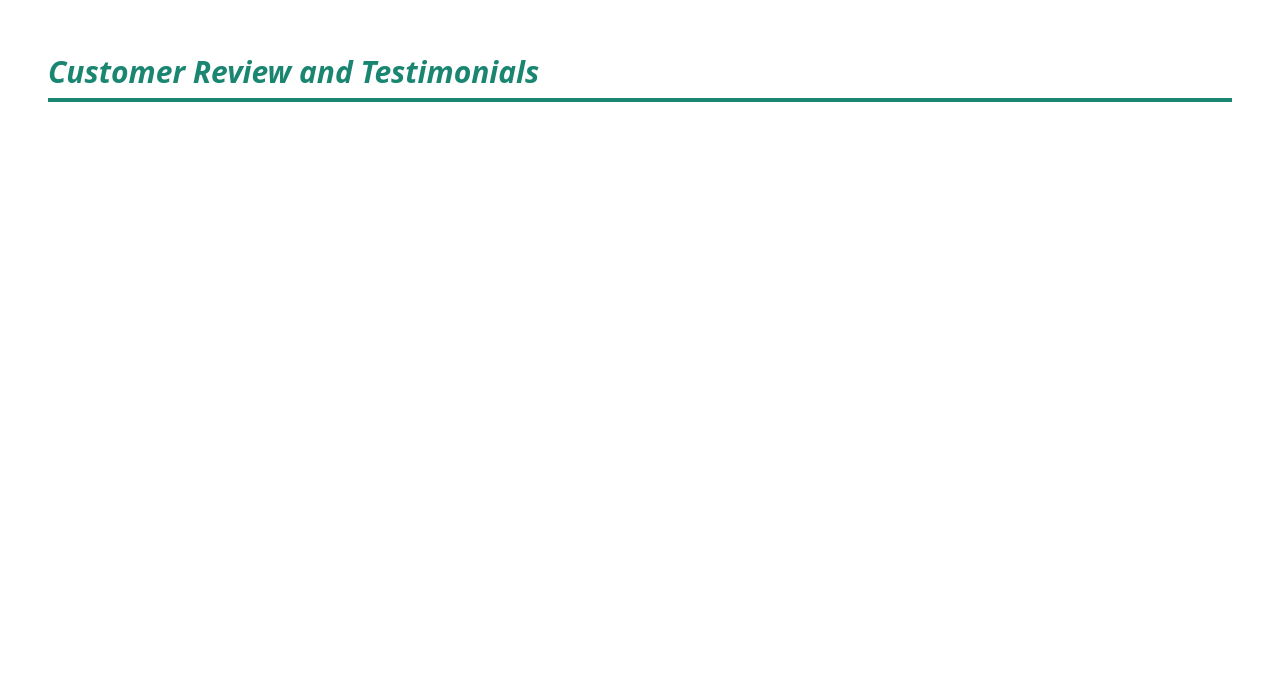
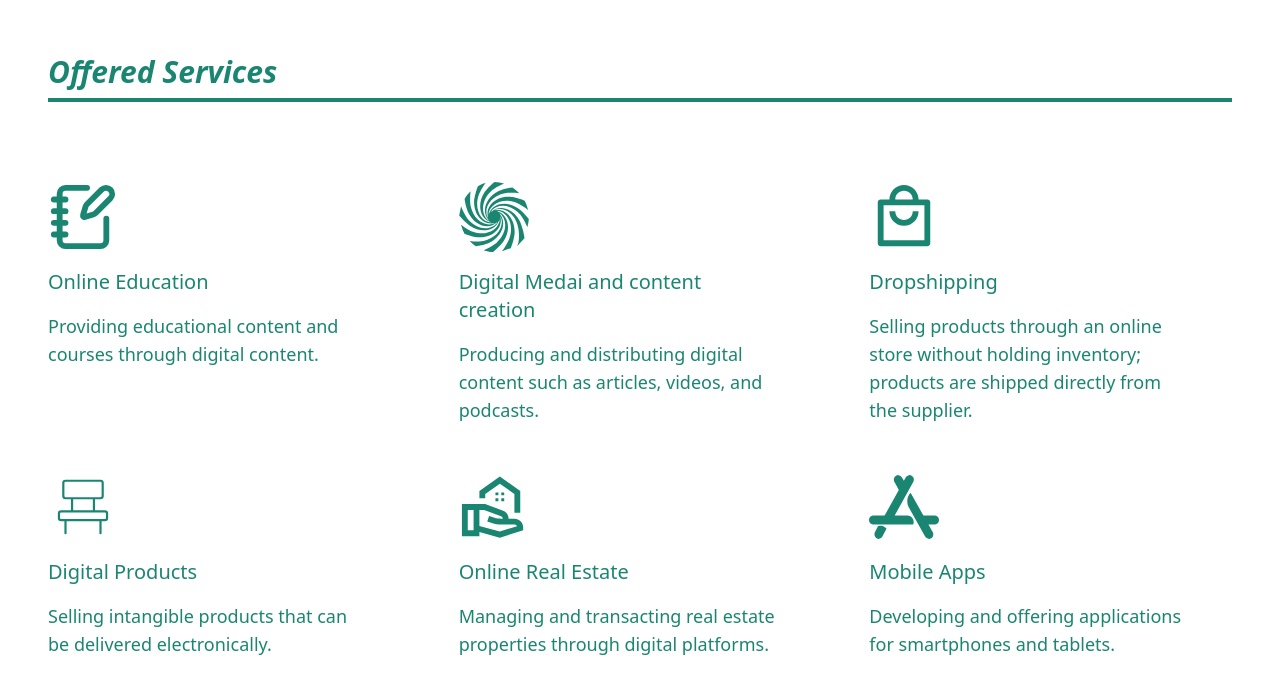
Before and after one commit to ShinobiKoda/abm, a Next.js app: page / in a window 1280 px wide. Shown: the part 1398-2088 px from the top of the page. Before the commit the page ends 1532 px from the top, so only its background shows below. Built offline with nearby package versions, Linux system fonts and the light colour scheme.

Commit message:
feat: update Homepage component to include offered services section with icons and descriptions

```diff
--- a/next.config.ts
+++ b/next.config.ts
@@ -2,7 +2,14 @@ import type { NextConfig } from "next";
 
 const nextConfig: NextConfig = {
   images: {
-    domains: ["us-ms.gr-cdn.com"],
+    remotePatterns: [
+      {
+        protocol: "https",
+        hostname: "us-ms.gr-cdn.com",
+        port: "",
+        pathname: "/**",
+      },
+    ],
   },
 };
 
--- a/src/components/Homepage.tsx
+++ b/src/components/Homepage.tsx
@@ -10,6 +10,11 @@ import {
   HoverScale,
   PageTransition,
 } from "./animations/motion";
+import { LuNotebookPen } from "react-icons/lu";
+import { SiMediamarkt, SiAppstore } from "react-icons/si";
+import { RiShoppingBag4Line } from "react-icons/ri";
+import { PiChairThin } from "react-icons/pi";
+import { MdOutlineRealEstateAgent } from "react-icons/md";
 
 export function Homepage() {
   return (
@@ -82,9 +87,66 @@ export function Homepage() {
             <div className="w-full mt-[200px]  px-4 lg:px-12 max-w-[1440px] mx-auto">
               <div className="w-full flex-col space-y-2">
                 <h2 className="font-bold text-xl lg:text-3xl italic text-[#1a8671]">
-                  Customer Review and Testimonials
+                  Offered Services
                 </h2>
                 <div className="w-full h-1 bg-[#1a8671]"></div>
+              </div>
+
+              <div className="w-full grid gap-12 grid-cols-1 sm:grid-cols-2 lg:grid-cols-3 mt-[80px]">
+                <div className="flex flex-col gap-4">
+                  <LuNotebookPen className="text-[#1a8671] text-2xl" size={70}/>
+                  <p className="flex flex-col gap-4 max-w-[320px]">
+                    <span className="font-medium text-lg lg:text-xl text-[#1a8671]">Online Education</span>
+                    <span className="font-norma text-lg text-[#1a8671]">
+                      Providing educational content and courses through digital content.
+                    </span>
+                  </p>
+                </div>
+                 <div className="flex flex-col gap-4">
+                  <SiMediamarkt className="text-[#1a8671] text-2xl" size={70}/>
+                  <p className="flex flex-col gap-4 max-w-[320px]">
+                    <span className="font-medium text-lg lg:text-xl text-[#1a8671]">Digital Medai and content creation</span>
+                    <span className="font-norma text-lg text-[#1a8671]">
+                      Producing and distributing digital content such as articles, videos, and podcasts.
+                    </span>
+                  </p>
+                </div>
+                 <div className="flex flex-col gap-4">
+                  <RiShoppingBag4Line className="text-[#1a8671] text-2xl" size={70}/>
+                  <p className="flex flex-col gap-4 max-w-[320px]">
+                    <span className="font-medium text-lg lg:text-xl text-[#1a8671]">Dropshipping</span>
+                    <span className="font-norma text-lg text-[#1a8671]">
+                      Selling products through an online store without holding inventory; products are shipped directly from the supplier.
+                    </span>
+                  </p>
+                </div>
+                 <div className="flex flex-col gap-4">
+                  <PiChairThin className="text-[#1a8671] text-2xl" size={70}/>
+                  <p className="flex flex-col gap-4 max-w-[320px]">
+                    <span className="font-medium text-lg lg:text-xl text-[#1a8671]">Digital Products</span>
+                    <span className="font-norma text-lg text-[#1a8671]">
+                      Selling intangible products that can be delivered electronically.
+                    </span>
+                  </p>
+                </div>
+                 <div className="flex flex-col gap-4">
+                  <MdOutlineRealEstateAgent className="text-[#1a8671] text-2xl" size={70}/>
+                  <p className="flex flex-col gap-4 max-w-[320px]">
+                    <span className="font-medium text-lg lg:text-xl text-[#1a8671]">Online Real Estate</span>
+                    <span className="font-norma text-lg text-[#1a8671]">
+                     Managing and transacting real estate properties through digital platforms.
+                    </span>
+                  </p>
+                </div>
+                 <div className="flex flex-col gap-4">
+                  <SiAppstore className="text-[#1a8671] text-2xl" size={70}/>
+                  <p className="flex flex-col gap-4 max-w-[320px]">
+                    <span className="font-medium text-lg lg:text-xl text-[#1a8671]">Mobile Apps</span>
+                    <span className="font-norma text-lg text-[#1a8671]">
+                      Developing and offering applications for smartphones and tablets.
+                    </span>
+                  </p>
+                </div>
               </div>
             </div>
           </FadeIn>
```
